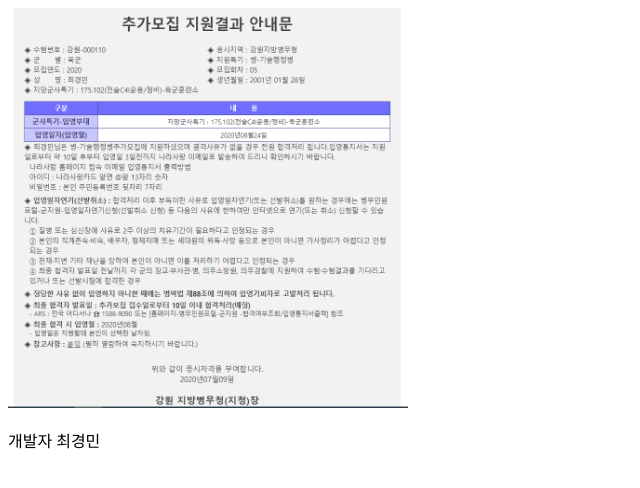
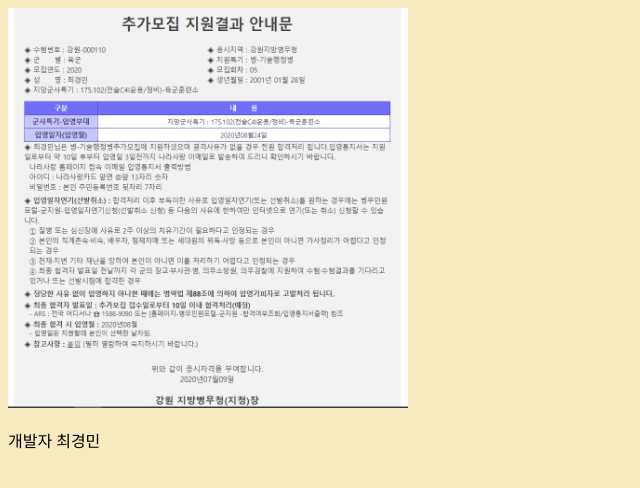
Before and after one commit to KyungminChoiGIST/webstudy, a plain HTML site: page index.html in a window 1280 px wide. Shown: the whole page, without its empty margins (0-640 px from the left). Drawn offline with Linux system fonts and the light colour scheme; files whose address does not match are found by name.

Commit message:
Update style.css

```diff
--- a/css/style.css
+++ b/css/style.css
@@ -1,3 +1,6 @@
+body {
+  background-color: #faeac0;
+}
 
 img {
   height : 400px;
```
